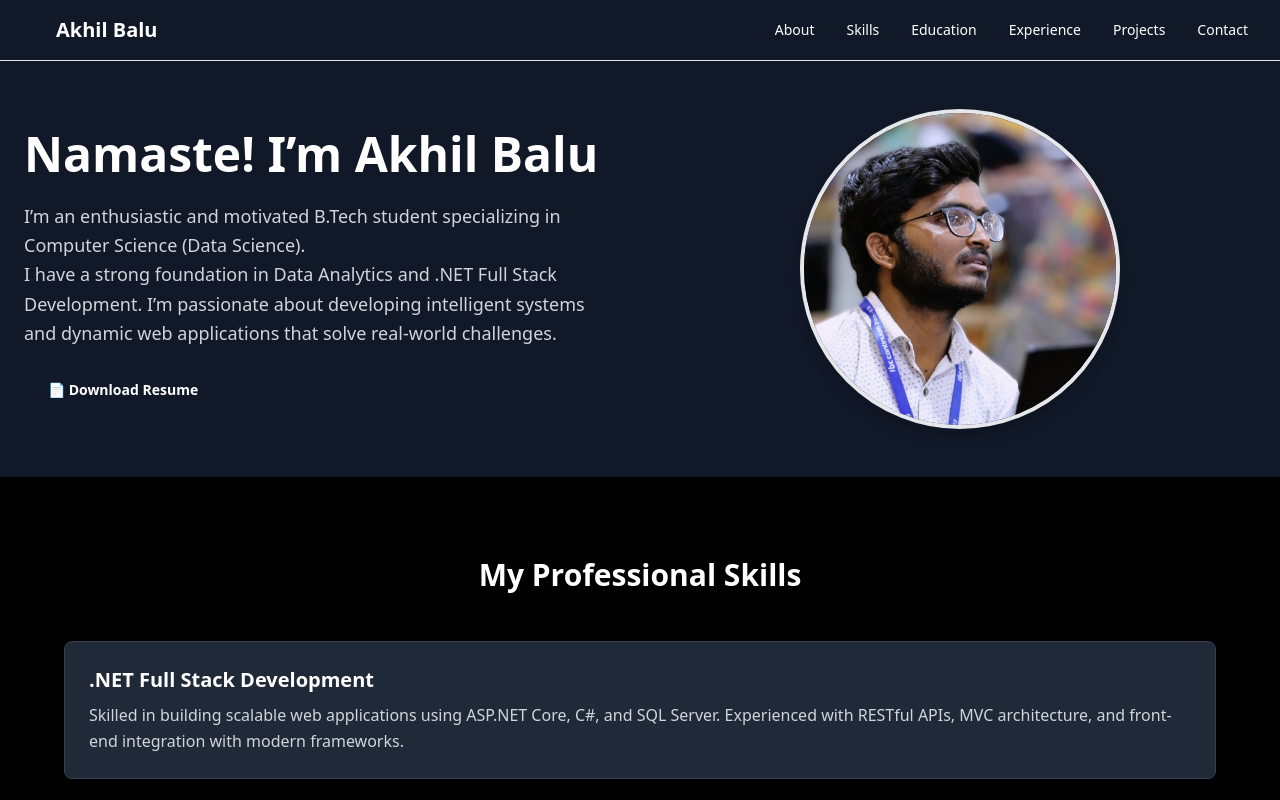
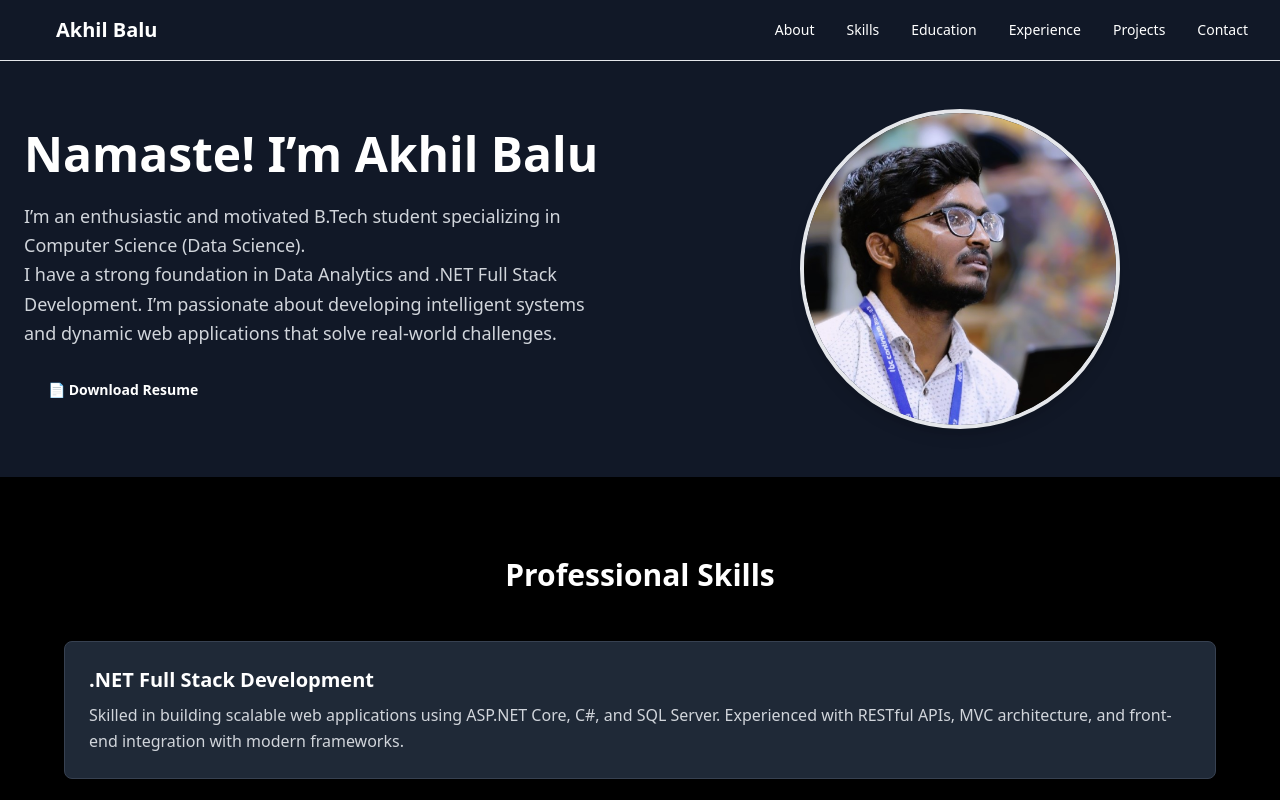
Before and after one commit to BaluAkhil/devfolio, a plain HTML site: page Website/index.html in a window 1280 px wide. Shown: the top 800 px of the page. Drawn offline with nearby package versions, Linux system fonts and the light colour scheme.

Commit message:
Changed to  Professional skills

```diff
--- a/Website/index.html
+++ b/Website/index.html
@@ -70,7 +70,7 @@
 
   <section id="skills" class="py-20 bg-black px-6">
     <div class="max-w-6xl mx-auto">
-      <h2 class="text-3xl font-bold text-center mb-12 text-teal-400">My Professional Skills</h2>
+      <h2 class="text-3xl font-bold text-center mb-12 text-teal-400">Professional Skills</h2>
 
       <div class="bg-gray-800 border border-gray-700 p-6 rounded-lg shadow-md hover:shadow-lg transition">
         <h3 class="text-xl font-semibold mb-2 text-teal-400">.NET Full Stack Development</h3>
```
